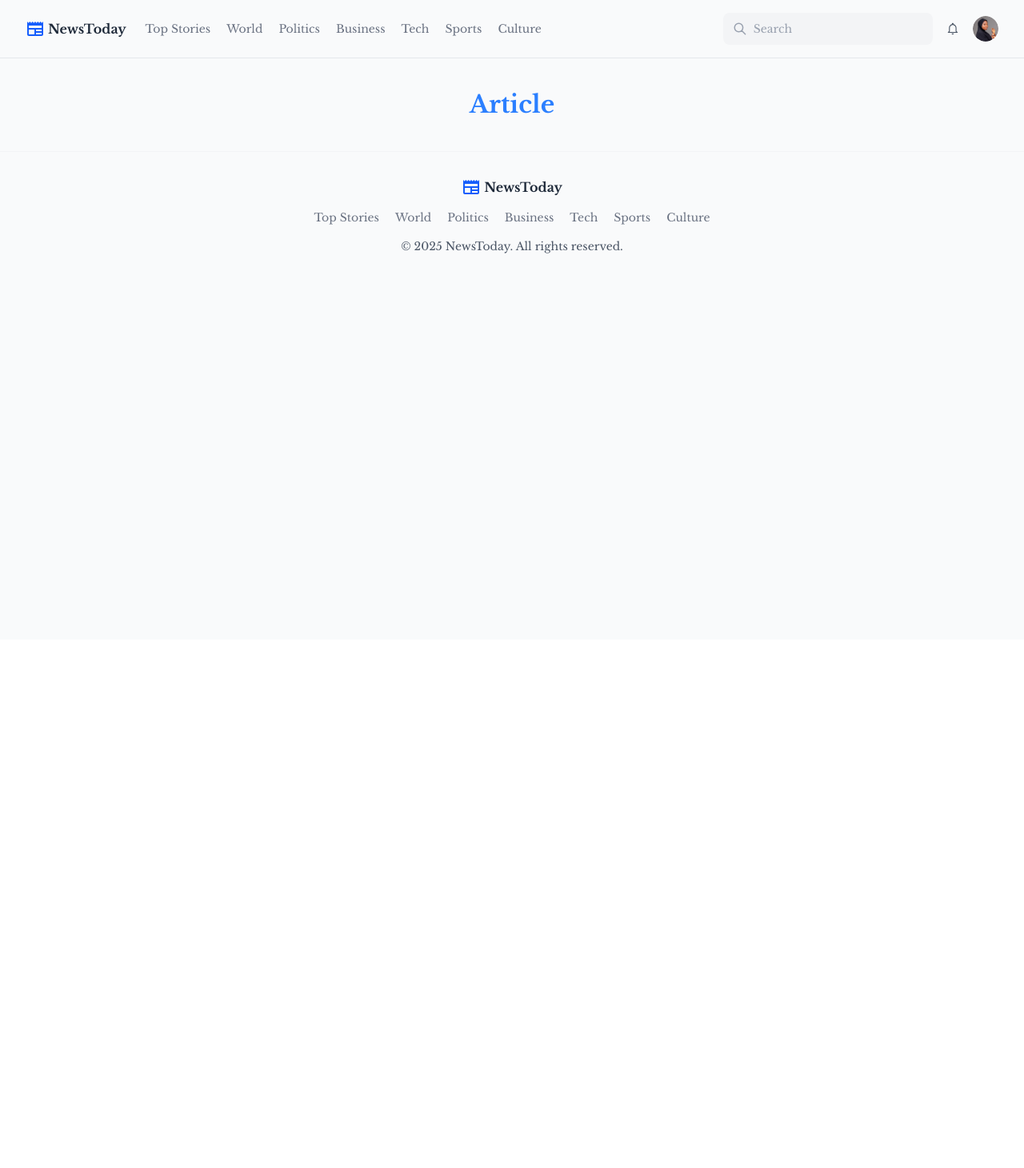
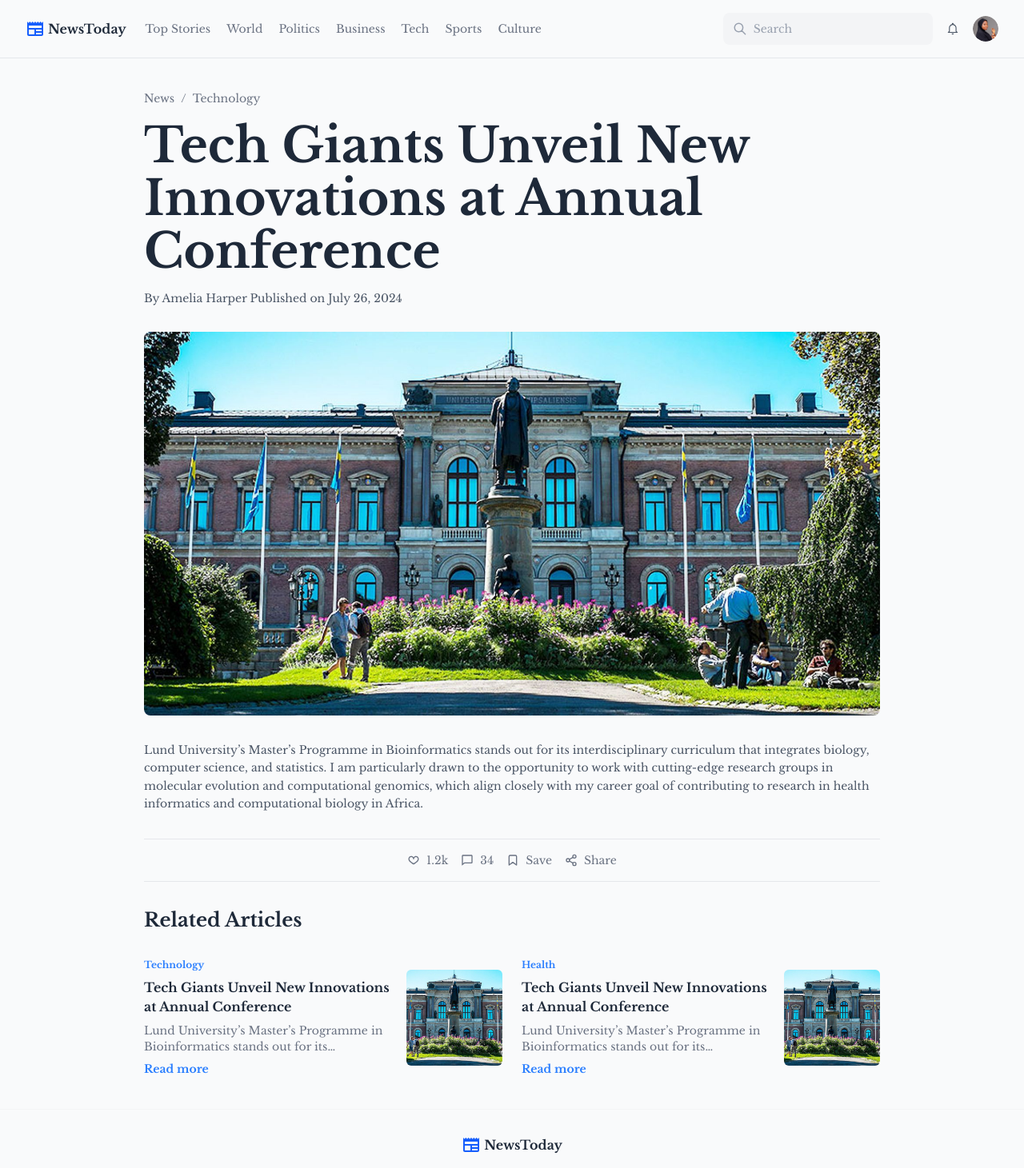
Before and after one commit to Anikhe00/bitume_newfeed_task, a React (Vite) app: page /article in a window 1280 px wide. Shown: the top 1461 px of the page at 80% size. Before the commit the page ends 800 px from the top, so only its background shows below. Built offline with nearby package versions, Linux system fonts and the light colour scheme.

Commit message:
Create ArticleCard, ArticleContent, Stat Components Modify the Layout.tsx structure

```diff
--- /dev/null
+++ b/src/components/ArticleCard.tsx
@@ -0,0 +1,34 @@
+import type { NewsCardProps } from "../interfaces";
+import { Link } from "react-router-dom";
+
+const ArticleCard = ({
+  image,
+  title,
+  description,
+  category,
+}: NewsCardProps) => {
+  return (
+    <article className="w-full flex flex-row gap-3 cursor-pointer overflow-hidden items-center">
+      <div className="flex-1 flex flex-col gap-2 overflow-hidden">
+        <p className="text-xs font-libre font-semibold text-blue-500">
+          {category}
+        </p>
+        <p className="text-base font-libre font-bold text-gray-800">{title}</p>
+        <p className="text-sm font-libre line-clamp-2 text-gray-500">
+          {description}
+        </p>
+        <Link
+          className="text-sm font-libre font-bold text-blue-500"
+          to={`/article/${title}`}
+        >
+          Read more
+        </Link>
+      </div>
+      <div className="w-30 h-30 shrink-0 overflow-hidden rounded-md">
+        <img className="w-full h-full object-cover" src={image} alt="" />
+      </div>
+    </article>
+  );
+};
+
+export default ArticleCard;
--- /dev/null
+++ b/src/components/ArticleContent.tsx
@@ -0,0 +1,47 @@
+import type { ArticleContentProps } from "../interfaces";
+
+const ArticleContent = ({
+  category,
+  title,
+  author,
+  published_date,
+  image,
+  content,
+}: ArticleContentProps) => {
+  return (
+    <div className="w-full h-full flex flex-col gap-8 items-center justify-start">
+      {/* Article Title */}
+      <div className="w-full flex flex-col gap-4 items-start justify-start">
+        <div className="w-full text-sm font-libre text-gray-500 flex flex-row gap-2 items-center justify-start">
+          <span>News</span>
+          <span>/</span>
+          <span>{category}</span>
+        </div>
+        <h1 className="text-6xl leading-[110%] font-libre font-bold text-gray-800">
+          {title}
+        </h1>
+        <p className="text-gray-600 font-libre text-sm font-medium">
+          By {author} Published on {published_date}
+        </p>
+      </div>
+
+      {/* Article Image */}
+      <div className="w-full h-auto">
+        <img
+          src={image}
+          alt={title}
+          className="w-full h-120 object-cover rounded-lg"
+        />
+      </div>
+
+      {/* Article Content */}
+      <div>
+        <p className="text-sm leading-[160%] font-libre text-gray-600">
+          {content}
+        </p>
+      </div>
+    </div>
+  );
+};
+
+export default ArticleContent;
--- /dev/null
+++ b/src/components/Stat.tsx
@@ -0,0 +1,12 @@
+import type { StatProps } from "../interfaces";
+
+const Stat = ({ value, icon: Icon }: StatProps) => {
+  return (
+    <div className="group flex flex-row gap-2 items-center justify-center text-gray-500 hover:text-blue-500 cursor-pointer">
+      <Icon />
+      <span className=" font-libre text-sm font-medium ">{value}</span>
+    </div>
+  );
+};
+
+export default Stat;
--- a/src/components/layout/Layout.tsx
+++ b/src/components/layout/Layout.tsx
@@ -4,7 +4,7 @@ import type { ReactNode } from "react";
 
 const Layout = ({ children }: { children: ReactNode }) => {
   return (
-    <div className="relative h-dvh bg-gray-50 w-full flex flex-col items-start justify-start">
+    <div className="relative h-auto bg-gray-50 w-full flex flex-col items-start justify-start">
       <Header />
       <main className="flex flex-col items-center justify-start w-full px-45 py-10">
         {children}
--- a/src/pages/Article.tsx
+++ b/src/pages/Article.tsx
@@ -1,7 +1,52 @@
+import ArticleContent from "../components/ArticleContent";
+import Image from "../assets/uppsala.jpg";
+import Stat from "../components/Stat";
+import { TiHeartOutline } from "react-icons/ti";
+import { BiComment } from "react-icons/bi";
+import { FiBookmark } from "react-icons/fi";
+import { LuShare2 } from "react-icons/lu";
+import ArticleCard from "../components/ArticleCard";
+
 const Article = () => {
   return (
-    <div className="w-full h-full flex flex-col gap-6 items-center justify-start">
-      <h1 className="text-3xl font-libre font-bold text-blue-500">Article</h1>
+    <div className="w-full h-auto flex flex-col gap-8 items-start justify-start">
+      <ArticleContent
+        category="Technology"
+        title="Tech Giants Unveil New Innovations at Annual Conference"
+        author="Amelia Harper"
+        published_date="July 26, 2024"
+        image={Image}
+        content="Lund University’s Master’s Programme in Bioinformatics stands out for its interdisciplinary curriculum that integrates biology, computer science, and statistics. I am particularly drawn to the opportunity to work with cutting-edge research groups in molecular evolution and computational genomics, which align closely with my career goal of contributing to research in health informatics and computational biology in Africa."
+      />
+
+      {/* Stats */}
+      <div className="w-full flex flex-row py-4 border-t border-b border-gray-200 gap-4 items-center justify-center">
+        <Stat value="1.2k" icon={TiHeartOutline} />
+        <Stat value="34" icon={BiComment} />
+        <Stat value="Save" icon={FiBookmark} />
+        <Stat value="Share" icon={LuShare2} />
+      </div>
+
+      {/* Related Articles */}
+      <div className="w-full h-auto flex flex-col gap-8 items-start justify-start">
+        <h2 className="text-2xl font-libre font-bold text-gray-800">
+          Related Articles
+        </h2>
+        <div className="grid grid-cols-2 gap-6">
+          <ArticleCard
+            image={Image}
+            title="Tech Giants Unveil New Innovations at Annual Conference"
+            description="Lund University’s Master’s Programme in Bioinformatics stands out for its interdisciplinary curriculum that integrates biology, computer science, and statistics."
+            category="Technology"
+          />
+          <ArticleCard
+            image={Image}
+            title="Tech Giants Unveil New Innovations at Annual Conference"
+            description="Lund University’s Master’s Programme in Bioinformatics stands out for its interdisciplinary curriculum that integrates biology, computer science, and statistics."
+            category="Health"
+          />
+        </div>
+      </div>
     </div>
   );
 };
--- a/src/pages/Home.tsx
+++ b/src/pages/Home.tsx
@@ -5,6 +5,7 @@ import type { NavigationDataProps } from "../interfaces";
 import NewsCard from "../components/NewsCard";
 import Image from "../assets/uppsala.jpg";
 import TrendingCard from "../components/TrendingCard";
+import { Link } from "react-router-dom";
 
 const Home = () => {
   return (
@@ -41,12 +42,14 @@ const Home = () => {
         </h2>
 
         <div className="grid grid-cols-3 gap-4">
+          <Link to={"/article"}>
             <NewsCard
               title="Tech Giants Unveil New Innovations"
               description="Leading tech companies announce new innovations in their respective fields."
               date="Oct 1, 2023"
               image={Image}
             />
+          </Link>
           <NewsCard
             title="Global Tech Summit Highlights Cutting-Edge Innovations"
             description="A global tech summit highlights the latest innovations in the industry."
```
Also changed, not shown: src/interfaces/index.ts (+15 -0 lines), 1 other file (tests, documents, lock files or other folders). Lines whose indentation alone changed are shown as unchanged.
